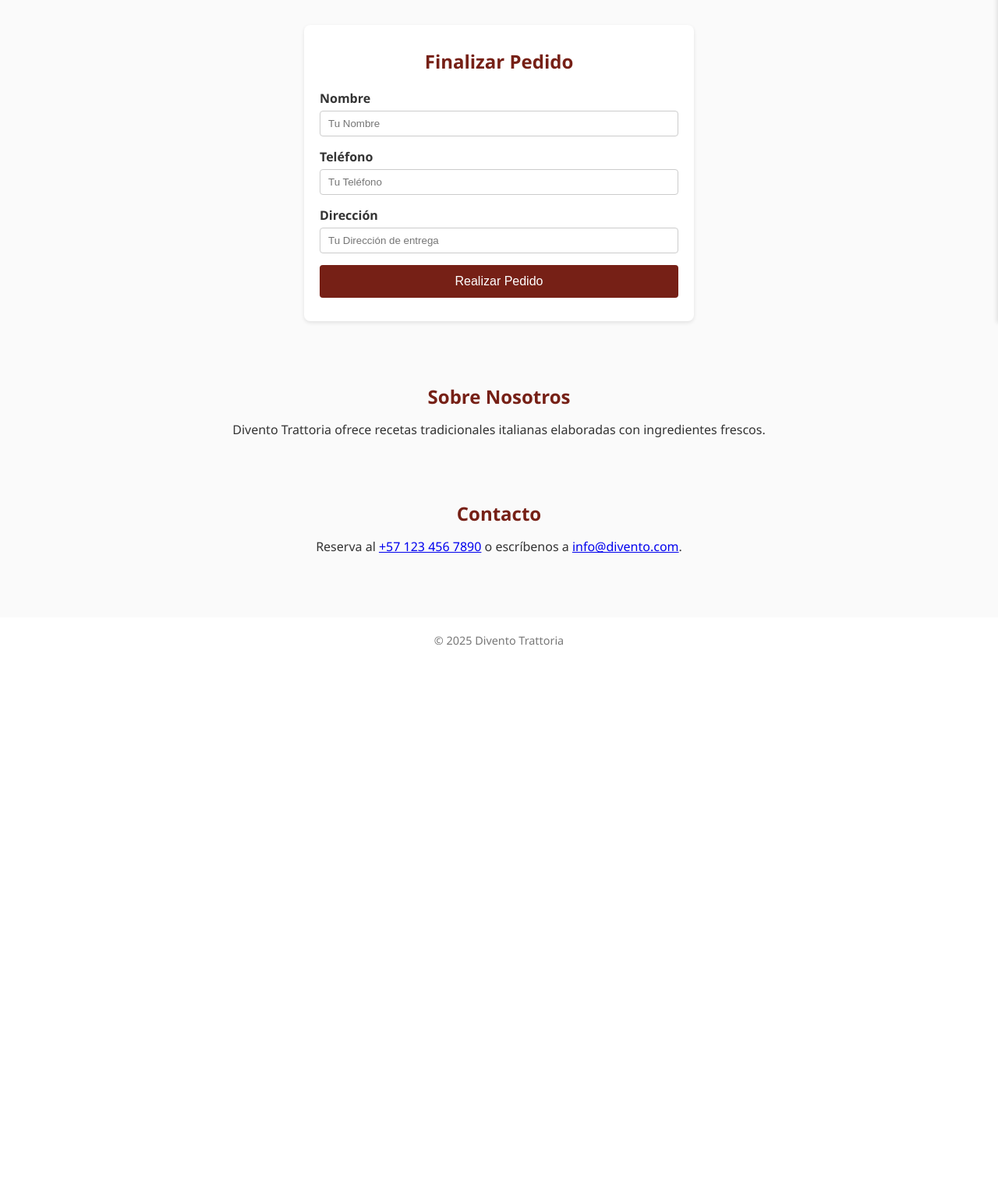
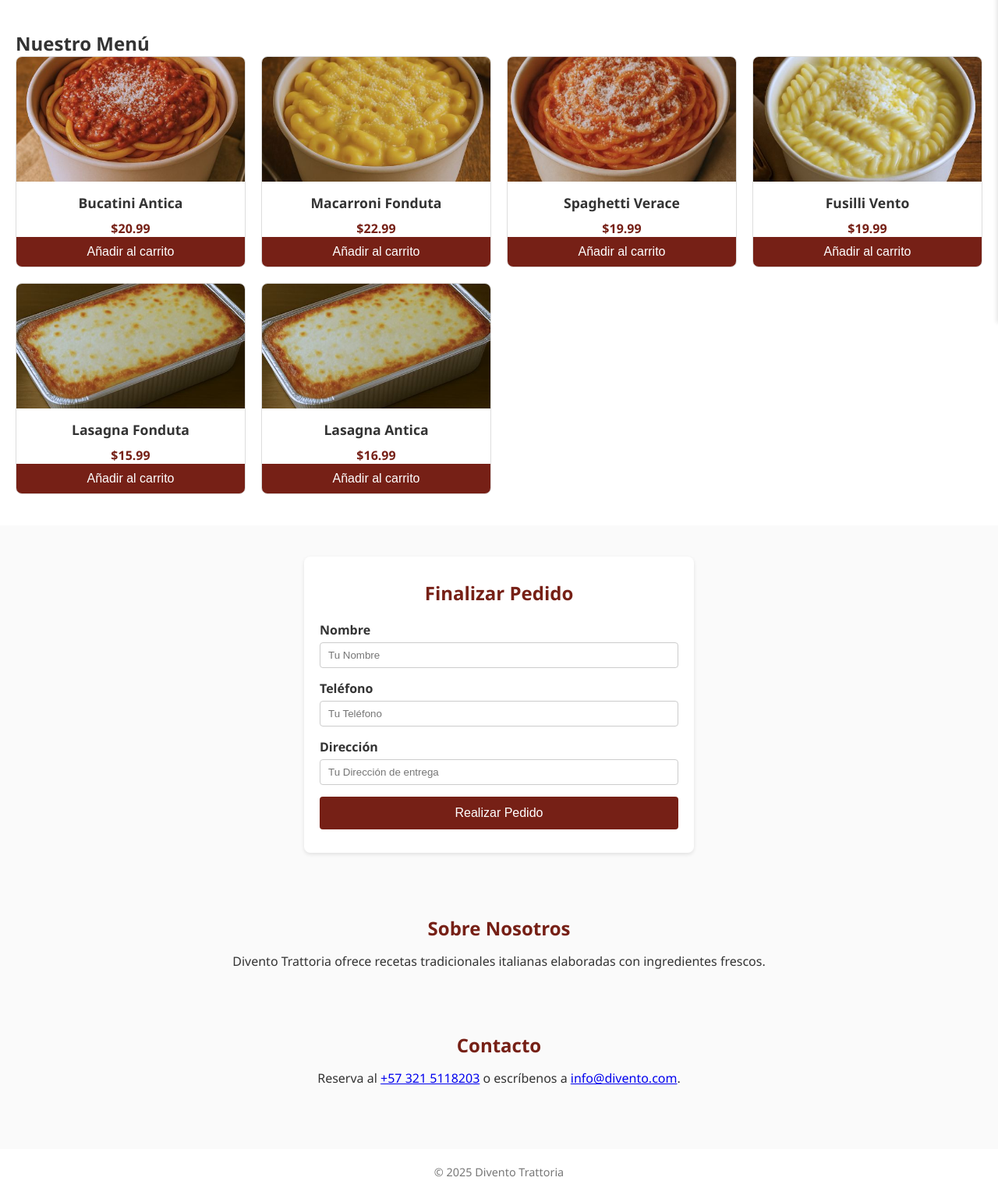
Before and after one commit to JesusdavidTM/DiventoTrattoria, a Flask app: page / in a window 1280 px wide. Shown: the part 386-1919 px from the top of the page at 78% size. Before the commit the page ends 1214 px from the top, so only its background shows below. Run offline with Flask 3, Linux system fonts and the light colour scheme.

Commit message:
2.0
cambio

```diff
--- a/data/menu.json
+++ b/data/menu.json
@@ -1,2 +1,8 @@
 [
+    {"id":1,"name":"Bucatini Antica","price":20.990,"img":"BucatiniAntica.jpg"},
+    {"id":2,"name":"Macarroni Fonduta","price":22.990,"img":"MacarroniFonduta.jpg"},
+    {"id":3,"name":"Spaghetti Verace","price":19.990,"img":"SpaghettiVerace.jpg"},
+    {"id":4,"name":"Fusilli Vento","price":19.990,"img":"FusilliVento.jpg"},
+    {"id":5,"name":"Lasagna Fonduta","price":15.990,"img":"LasañaFonduta.jpg"},
+    {"id":6,"name":"Lasagna Antica","price":16.990,"img":"LasañaAntica.jpg"}
 ]
--- a/static/css/styles.css
+++ b/static/css/styles.css
@@ -57,18 +57,23 @@ body {
 
 .hero {
     text-align: center;
-    padding: 60px 20px;
-    background: url('/static/img/hero.jpg') center/cover no-repeat;
+    padding: 120px 20px;
+    background: url('/static/img/hero2.jpg') center/cover no-repeat;
+    background-position-y: 91%;
     color: #762016;
 }
 
 .hero h1 {
     font-size: 2.5rem;
     margin-bottom: 10px;
+    color: #762016;
+    text-shadow: 2px 2px 4px rgba(0, 0, 0, 0.6);
+    text-align: button;
+
 }
 
 .hero p {
-    font-size: 1.2rem;
+    font-size: 1.2rem;;
 }
 
 .menu-section {
--- a/templates/base.html
+++ b/templates/base.html
@@ -33,7 +33,7 @@
         <h2>Tu Pedido</h2>
         <ul id="cart-items"></ul>
         <div class="cart-total">
-            Total: $<span id="cart-total">0.00</span>
+            Total: $<span id="cart-total">0.000</span>
         </div>
         <button id="checkout-btn">Pagar</button>
     </aside>
--- a/templates/index.html
+++ b/templates/index.html
@@ -44,7 +44,7 @@
 
 <section id="contact" class="contact-section">
     <h2>Contacto</h2>
-    <p>Reserva al <a href="tel:+571234567890">+57 123 456 7890</a> o escríbenos a <a
+    <p>Reserva al <a href="tel:+571234567890">+57 321 5118203</a> o escríbenos a <a
             href="mailto:info@divento.com">info@divento.com</a>.</p>
 </section>
 {% endblock %}
```
Also changed, not shown: static/img/hero.jpg (added), static/img/hero1.jpg (added), static/img/hero2.jpg (added).
